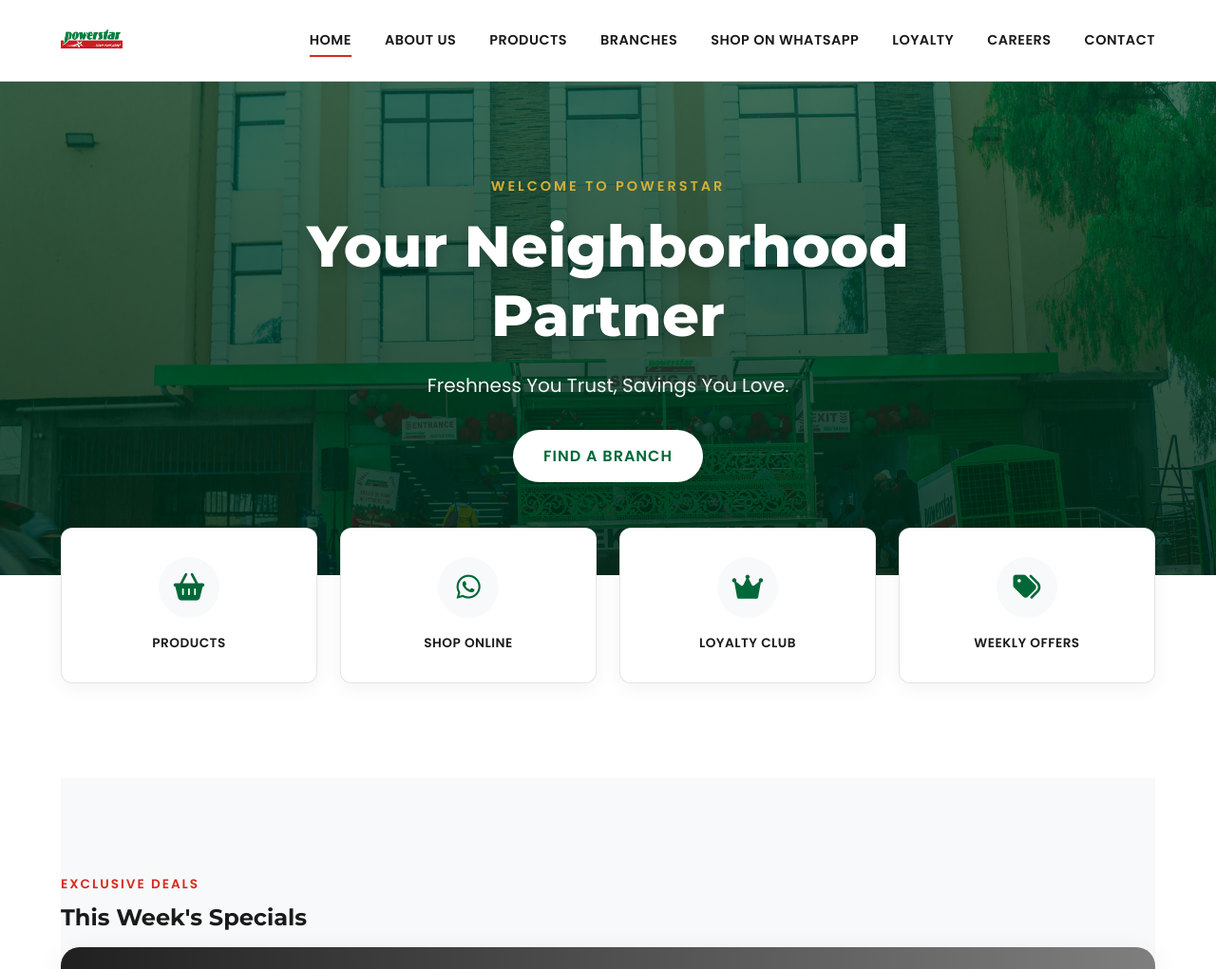
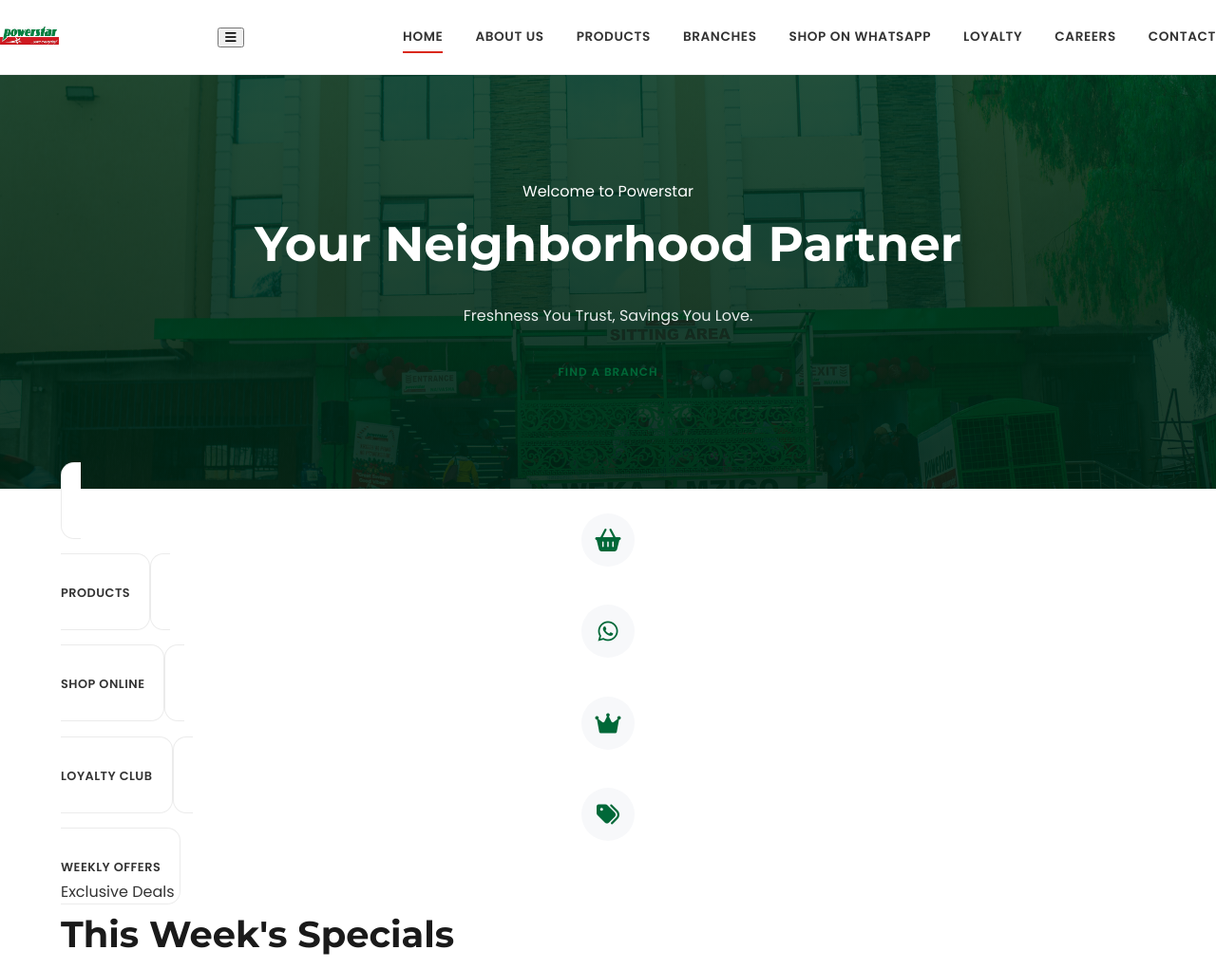
Before and after one commit to MarkTechKe-design/powerstar-website, a PHP site: page / in a window 1280 px wide. Shown: the top 1021 px of the page at 95% size. Run offline with PHP 8.4, Linux system fonts and the light colour scheme; grey boxes are pictures that could not be loaded.

Commit message:
Update style.css

```diff
--- a/css/style.css
+++ b/css/style.css
@@ -1,299 +1,410 @@
 /* ==========================================================================
-   POWERSTAR SUPERMARKETS - FINAL CORPORATE MASTER (V16.0)
-   Role: Senior Frontend Architect
-   CRITICAL FIXES:
-   1. Footer restored to Brand Green (removed unauthorized black).
-   2. grids rewritten with 'auto-fit' to ensure horizontal flow on desktop (fixes vertical products).
-   3. Increased spacing for less crowded, corporate feel.
+   POWERSTAR SUPERMARKETS – CORPORATE MASTER CSS (V18.0)
+   Role: Principal Frontend Architect
+   Intent: Board-ready, enterprise-grade retail UI
    ========================================================================== */
 
-/* --- 1. DESIGN TOKENS & CORE VARIABLES --- */
+
+/* ==========================================================================
+   1. DESIGN TOKENS (STRICT – DO NOT OVERRIDE CASUALLY)
+   ========================================================================== */
+
 :root {
-    /* === Brand Palette (Strict) === */
+    /* Brand */
     --ps-red: #DA291C;
     --ps-green: #006838;
-    --ps-gold: #D4AF37; /* Used sparingly for accents */
-    --ps-dark: #1A1A1A; /* Deep charcoal instead of pure black for softer text */
-    --ps-grey-light: #F8F9FA; /* Clean corporate background grey */
+    --ps-gold: #D4AF37;
 
-    /* === UI Colors === */
-    --bg-body: #FFFFFF;
-    --bg-white: #FFFFFF;
-    --text-main: #333333;
-    --text-muted: #666666;
-    --border-color: rgba(0, 0, 0, 0.1);
+    /* Neutrals */
+    --ps-dark: #1A1A1A;
+    --ps-text: #333333;
+    --ps-muted: #6B7280;
+    --ps-border: rgba(0,0,0,0.08);
+    --ps-bg-soft: #F7F8FA;
+    --ps-white: #FFFFFF;
 
-    /* === Dimensions & Spacing === */
-    --container-width: 1200px; /* Tighter, more controlled width */
-    --radius-md: 12px;
+    /* Layout */
+    --container-width: 1200px;
+    --radius-sm: 10px;
+    --radius-md: 14px;
     --radius-lg: 20px;
-    --section-spacing: 100px; /* Consistent deep spacing between sections */
 
-    /* === Animation & Depth === */
-    --transition-smooth: all 0.3s cubic-bezier(0.25, 0.8, 0.25, 1);
-    --shadow-soft: 0 5px 20px rgba(0, 0, 0, 0.05);
-    --shadow-card: 0 8px 30px rgba(0, 0, 0, 0.08);
-    --shadow-hover: 0 15px 40px rgba(0, 0, 0, 0.12);
+    /* Spacing Rhythm */
+    --space-xs: 12px;
+    --space-sm: 20px;
+    --space-md: 40px;
+    --space-lg: 80px;
+    --space-xl: 110px;
+
+    /* Motion */
+    --ease: cubic-bezier(0.25, 0.8, 0.25, 1);
+    --shadow-soft: 0 6px 20px rgba(0,0,0,0.05);
+    --shadow-card: 0 10px 30px rgba(0,0,0,0.08);
 }
 
-/* --- 2. GLOBAL RESET & TYPOGRAPHY --- */
+
+/* ==========================================================================
+   2. BASE RESET & TYPOGRAPHY
+   ========================================================================== */
+
 *, *::before, *::after { box-sizing: border-box; }
 
 body {
     margin: 0;
-    font-family: 'Poppins', sans-serif;
-    color: var(--text-main);
-    line-height: 1.7;
-    background-color: var(--bg-body);
+    font-family: 'Poppins', system-ui, sans-serif;
+    color: var(--ps-text);
+    line-height: 1.65;
+    background: var(--ps-white);
     -webkit-font-smoothing: antialiased;
 }
 
 h1, h2, h3, h4 {
     font-family: 'Montserrat', sans-serif;
+    color: var(--ps-dark);
+    margin: 0 0 16px;
     font-weight: 700;
-    color: var(--ps-dark);
-    margin-top: 0;
-    margin-bottom: 1rem;
-    line-height: 1.2;
 }
 
-a { text-decoration: none; color: inherit; transition: var(--transition-smooth); }
-img { max-width: 100%; display: block; }
-ul { list-style: none; padding: 0; margin: 0; }
+h1 { font-size: 3.2rem; }
+h2 { font-size: 2.4rem; }
+h3 { font-size: 1.25rem; }
+
+p {
+    margin: 0 0 20px;
+    color: var(--ps-muted);
+    font-size: 1rem;
+}
+
+a {
+    color: inherit;
+    text-decoration: none;
+    transition: color 0.2s var(--ease);
+}
+
+img {
+    max-width: 100%;
+    display: block;
+}
 
 .container {
     max-width: var(--container-width);
     margin: 0 auto;
     padding: 0 24px;
+}
+
+
+/* ==========================================================================
+   3. HEADER – STABLE, QUIET, EXECUTIVE
+   ========================================================================== */
+
+header {
+    position: sticky;
+    top: 0;
+    z-index: 1000;
+    background: rgba(255,255,255,0.97);
+    backdrop-filter: blur(8px);
+    border-bottom: 1px solid var(--ps-border);
+}
+
+.header-inner {
+    display: flex;
+    align-items: center;
+    justify-content: space-between;
+    height: 78px;
+}
+
+.logo img {
+    height: 52px;
+}
+
+.nav-menu {
+    display: flex;
+    gap: 34px;
+}
+
+.nav-menu a {
+    font-size: 0.85rem;
+    font-weight: 600;
+    text-transform: uppercase;
+    letter-spacing: 0.6px;
+    position: relative;
+}
+
+.nav-menu a::after {
+    content: '';
+    position: absolute;
+    left: 0;
+    bottom: -6px;
+    height: 2px;
+    width: 0;
+    background: var(--ps-red);
+    transition: width 0.25s ease;
+}
+
+.nav-menu a:hover::after,
+.nav-menu a.active::after {
     width: 100%;
 }
 
-/* --- 3. UTILITIES & ANIMATIONS --- */
-.reveal { opacity: 0; transform: translateY(30px); transition: all 0.8s ease-out; }
-.reveal.active { opacity: 1; transform: translateY(0); }
-@keyframes zoomIn { from { transform: scale(0.98); opacity: 0; } to { transform: scale(1); opacity: 1; } }
 
-.text-center { text-align: center; }
-.section-header { margin-bottom: 60px; text-align: center; }
-.section-subtitle {
-    display: block; color: var(--ps-red); font-weight: 700;
-    text-transform: uppercase; letter-spacing: 2px; font-size: 0.85rem; margin-bottom: 10px;
+/* ==========================================================================
+   4. HERO – AUTHORITY FIRST, NOT PROMOTION
+   ========================================================================== */
+
+.hero {
+    background:
+        linear-gradient(rgba(0,50,25,0.85), rgba(0,35,18,0.9)),
+        url('../assets/supermarket-bg.jpg') center/cover no-repeat;
+    padding: var(--space-xl) 0;
+    text-align: center;
+    color: white;
 }
 
-/* --- 4. HEADER (Clean Corporate) --- */
-header {
-    background: rgba(255,255,255,0.98);
-    backdrop-filter: blur(10px);
-    position: sticky;
-    top: 0;
-    z-index: 1000;
-    padding: 15px 0;
-    border-bottom: 1px solid var(--border-color);
-}
-
-.header-inner {
-    display: flex; justify-content: space-between; align-items: center;
-    max-width: var(--container-width); margin: 0 auto; padding: 0 24px;
-}
-
-.logo img { height: 55px; width: auto; }
-
-.nav-menu { display: flex; gap: 35px; }
-.nav-menu a {
-    font-weight: 600; font-size: 0.9rem; text-transform: uppercase;
-    letter-spacing: 0.5px; color: var(--ps-dark); position: relative;
-}
-.nav-menu a::after {
-    content: ''; position: absolute; width: 0; height: 2px;
-    bottom: -5px; left: 0; background: var(--ps-red); transition: 0.3s;
-}
-.nav-menu a:hover::after, .nav-menu a.active::after { width: 100%; }
-
-.mobile-toggle { display: none; font-size: 1.5rem; background: none; border: none; cursor: pointer; color: var(--ps-dark); }
-
-/* --- 5. HERO SECTION (Refined Hierarchy) --- */
-.hero {
-    position: relative;
-    /* Darkened overlay for better text contrast */
-    background-image: linear-gradient(rgba(0, 60, 30, 0.75), rgba(0, 40, 20, 0.85)), url('../assets/supermarket-bg.jpg');
-    background-size: cover; background-position: center; background-attachment: fixed;
-    min-height: 65vh; /* Slightly shorter for corporate feel */
-    display: flex; align-items: center; justify-content: center;
-    color: white; text-align: center; padding: 0 20px;
-}
-
-.hero-glass-card {
-    max-width: 850px; padding: 40px;
-    /* Removed glass effect border for cleaner look, relying on dark background */
-    animation: zoomIn 0.8s ease-out;
-}
-
-.hero-welcome-text {
-    color: var(--ps-gold); text-transform: uppercase; letter-spacing: 3px;
-    font-weight: 700; font-size: 0.9rem; margin-bottom: 15px; display: block;
+.hero span {
+    display: block;
+    color: var(--ps-gold);
+    font-size: 0.85rem;
+    letter-spacing: 3px;
+    text-transform: uppercase;
+    margin-bottom: 14px;
 }
 
 .hero h1 {
-    font-size: 3.8rem; color: white; margin-bottom: 20px; font-weight: 800;
-    text-shadow: 0 5px 15px rgba(0,0,0,0.2);
+    color: white;
+    margin-bottom: 20px;
 }
 
-.hero p { font-size: 1.25rem; color: rgba(255,255,255,0.95); font-weight: 400; max-width: 700px; margin: 0 auto 30px; }
-
-/* --- 6. MODERN GRIDS (CRITICAL FIX FOR VERTICAL PRODUCTS) --- */
-
-/* This is the key fix for the products page.
-   Using 'auto-fit' and 'minmax(280px, 1fr)' ensures that on wide screens,
-   items will arrange horizontally in as many columns as fit.
-   On narrow screens, they naturally stack vertically.
-*/
-.department-grid,
-.values-grid,
-.benefits-grid,
-.gallery-grid {
-    display: grid;
-    grid-template-columns: repeat(auto-fit, minmax(280px, 1fr));
-    gap: 40px; /* Generous spacing to prevent crowding */
-    margin-bottom: var(--section-spacing);
+.hero p {
+    max-width: 680px;
+    margin: 0 auto 32px;
+    color: rgba(255,255,255,0.9);
 }
 
-/* Quick Access needs stricter control to ensure 4 columns on desktop */
-.quick-access-grid {
+.hero-actions {
+    display: flex;
+    justify-content: center;
+    gap: 16px;
+    flex-wrap: wrap;
+}
+
+
+/* ==========================================================================
+   5. BUTTON SYSTEM – SINGLE SOURCE OF TRUTH
+   ========================================================================== */
+
+.btn {
+    padding: 14px 34px;
+    border-radius: 999px;
+    font-size: 0.75rem;
+    font-weight: 700;
+    letter-spacing: 1px;
+    text-transform: uppercase;
+    border: none;
+    cursor: pointer;
+    transition: transform 0.2s var(--ease), box-shadow 0.2s var(--ease);
+}
+
+.btn-primary {
+    background: var(--ps-red);
+    color: white;
+}
+
+.btn-primary:hover {
+    transform: translateY(-2px);
+    box-shadow: 0 6px 18px rgba(218,41,28,0.3);
+}
+
+.btn-outline {
+    background: white;
+    color: var(--ps-green);
+}
+
+.btn-outline:hover {
+    background: var(--ps-green);
+    color: white;
+}
+
+
+/* ==========================================================================
+   6. QUICK ACCESS – NAVIGATION, NOT FEATURES
+   ========================================================================== */
+
+.quick-access {
+    margin-top: -40px;
+    padding-bottom: var(--space-lg);
+}
+
+.quick-grid {
     display: grid;
     grid-template-columns: repeat(4, 1fr);
     gap: 24px;
 }
 
-/* --- 7. CARDS & UI COMPONENTS --- */
-
-/* Quick Access Cards (Home) */
-.quick-access-section { margin-top: -50px; position: relative; z-index: 20; padding-bottom: var(--section-spacing); }
 .quick-card {
-    background: white; padding: 30px 20px; border-radius: var(--radius-md);
-    text-align: center; box-shadow: var(--shadow-soft); transition: var(--transition-smooth);
-    border: 1px solid var(--border-color); display: flex; flex-direction: column; align-items: center;
-    height: 100%;
-}
-.quick-card:hover { transform: translateY(-5px); box-shadow: var(--shadow-hover); border-color: var(--ps-green); }
-.quick-icon {
-    font-size: 1.8rem; color: var(--ps-green); margin-bottom: 15px;
-    width: 64px; height: 64px; background: var(--ps-grey-light); border-radius: 50%;
-    display: flex; align-items: center; justify-content: center; transition: 0.3s;
-}
-.quick-card:hover .quick-icon { background: var(--ps-green); color: white; }
-.quick-label { font-weight: 700; font-size: 0.85rem; text-transform: uppercase; letter-spacing: 0.5px; color: var(--ps-dark); }
-
-/* Standard Content/Product Cards */
-.dept-card, .value-card, .benefit-item, .blog-card {
-    background: white; border-radius: var(--radius-md); overflow: hidden;
-    box-shadow: var(--shadow-card); border: 1px solid var(--border-color);
-    transition: var(--transition-smooth); display: flex; flex-direction: column;
-    height: 100%; /* Ensures equal height in grid */
-}
-.dept-card:hover, .value-card:hover, .benefit-item:hover, .blog-card:hover {
-    transform: translateY(-8px); box-shadow: var(--shadow-hover);
+    background: white;
+    border: 1px solid var(--ps-border);
+    border-radius: var(--radius-md);
+    padding: 28px 20px;
+    text-align: center;
 }
 
-/* Value/Benefit Specifics */
-.value-card, .benefit-item { padding: 35px; text-align: left; }
-.icon-circle, .benefit-icon {
-    width: 60px; height: 60px; background: var(--ps-grey-light); color: var(--ps-green);
-    border-radius: 50%; display: flex; align-items: center; justify-content: center;
-    font-size: 1.8rem; margin-bottom: 20px;
+.quick-icon {
+    width: 56px;
+    height: 56px;
+    margin: 0 auto 14px;
+    background: var(--ps-bg-soft);
+    color: var(--ps-green);
+    border-radius: 50%;
+    display: flex;
+    align-items: center;
+    justify-content: center;
+    font-size: 1.5rem;
 }
 
-/* Buttons */
-.btn, .btn-primary, .btn-white, .btn-whatsapp {
-    display: inline-flex; align-items: center; justify-content: center; gap: 10px;
-    padding: 14px 32px; border-radius: 50px; font-weight: 700; text-transform: uppercase;
-    letter-spacing: 1px; transition: 0.3s; border: none; cursor: pointer;
+.quick-label {
+    font-size: 0.8rem;
+    font-weight: 700;
+    letter-spacing: 0.5px;
+    text-transform: uppercase;
 }
-/* Primary Brand Button */
-.btn-primary { background: var(--ps-red); color: white; }
-.btn-primary:hover { background: #b01e14; transform: translateY(-2px); box-shadow: 0 5px 15px rgba(218, 41, 28, 0.3); }
 
-/* White/Hero Button */
-.btn-white { background: white; color: var(--ps-green); font-weight: 800; box-shadow: 0 4px 20px rgba(0,0,0,0.1); }
-.btn-white:hover { background: var(--ps-green); color: white; transform: translateY(-2px); }
 
-/* WhatsApp Button */
-.btn-whatsapp { background: #25D366; color: white; }
-.btn-whatsapp:hover { background: #1ebc57; transform: translateY(-2px); box-shadow: 0 5px 15px rgba(37, 211, 102, 0.3); }
+/* ==========================================================================
+   7. OFFERS SLIDER – INFORMATIONAL, CONTROLLED
+   ========================================================================== */
 
-/* --- 8. SECTIONS: SLIDER & HOW IT WORKS --- */
-.offers-slider-section { padding: var(--section-spacing) 0; background: var(--ps-grey-light); }
-.slider-container {
-    position: relative; max-width: 1200px; margin: 0 auto;
-    border-radius: var(--radius-lg); overflow: hidden; box-shadow: var(--shadow-card);
+.offers {
+    background: var(--ps-bg-soft);
+    padding: var(--space-lg) 0;
 }
-.slider-track { display: flex; transition: transform 0.5s ease-in-out; height: 480px; }
+
+.slider {
+    overflow: hidden;
+    border-radius: var(--radius-lg);
+    box-shadow: var(--shadow-card);
+}
+
 .slide {
-    min-width: 100%; position: relative; display: flex; align-items: center; justify-content: left; /* Left align corporate text */
-    padding: 0 80px; background-size: cover; background-position: center;
+    min-height: 420px;
+    padding: 0 80px;
+    display: flex;
+    align-items: center;
+    background-size: cover;
+    background-position: center;
+    position: relative;
 }
-/* Standardized Slide Backgrounds */
-.slide-1 { background-image: url('../assets/promo1.jpg'); }
-.slide-2 { background-image: url('../assets/promo2.jpg'); }
-.slide-3 { background-image: url('../assets/promo3.jpg'); }
 
-.slide::before { content: ''; position: absolute; inset: 0; background: linear-gradient(to right, rgba(0,0,0,0.8) 0%, rgba(0,0,0,0.2) 100%); }
-.slide-content { position: relative; z-index: 2; max-width: 600px; color: white; text-align: left; }
-.offer-tag { display: inline-block; background: var(--ps-red); color: white; padding: 5px 15px; font-weight: 700; text-transform: uppercase; font-size: 0.8rem; margin-bottom: 15px; border-radius: 4px; }
-.slide h2 { font-size: 3rem; color: white; margin-bottom: 15px; line-height: 1.1; }
-.slide p { font-size: 1.1rem; margin-bottom: 30px; opacity: 0.9; }
+.slide::before {
+    content: '';
+    position: absolute;
+    inset: 0;
+    background: linear-gradient(to right, rgba(0,0,0,0.8), rgba(0,0,0,0.2));
+}
 
-/* How It Works - Horizontal Flow */
-.how-it-works-section { padding: var(--section-spacing) 0; text-align: center; }
-.steps-container { display: flex; justify-content: center; gap: 40px; margin-top: 50px; }
-.step-item { flex: 1; max-width: 280px; display: flex; flex-direction: column; align-items: center; }
-.step-icon-circle { width: 80px; height: 80px; font-size: 2rem; margin-bottom: 20px; background: white; border: 2px solid var(--border-color); color: var(--ps-green); box-shadow: var(--shadow-soft); }
+.slide-content {
+    position: relative;
+    max-width: 560px;
+    color: white;
+}
 
-/* --- 9. FOOTER (CRITICAL FIX: BRAND COLORS) --- */
+.slide h2 {
+    color: white;
+}
+
+.slide p {
+    color: rgba(255,255,255,0.9);
+}
+
+
+/* ==========================================================================
+   8. HOW IT WORKS – OPERATIONAL CLARITY
+   ========================================================================== */
+
+.how-it-works {
+    padding: var(--space-lg) 0;
+    text-align: center;
+}
+
+.steps {
+    display: flex;
+    justify-content: center;
+    gap: 48px;
+    margin-top: 50px;
+}
+
+.step {
+    max-width: 260px;
+}
+
+.step-icon {
+    width: 72px;
+    height: 72px;
+    margin: 0 auto 18px;
+    border-radius: 50%;
+    background: white;
+    border: 1px solid var(--ps-border);
+    display: flex;
+    align-items: center;
+    justify-content: center;
+    color: var(--ps-green);
+    font-size: 1.8rem;
+}
+
+
+/* ==========================================================================
+   9. FOOTER – STABILITY & TRUST
+   ========================================================================== */
+
 footer {
-    /* FIX: Changed from black to brand green */
     background: var(--ps-green);
     color: white;
-    padding: 80px 0 30px;
+    padding: var(--space-lg) 0 40px;
+    border-top: 8px solid var(--ps-red);
     text-align: center;
-    /* Added red top border for brand identity */
-    border-top: 8px solid var(--ps-red);
 }
-.footer-content h4 { color: white; text-transform: uppercase; letter-spacing: 1px; margin-bottom: 25px; }
-.icons-container a {
-    display: inline-flex; width: 44px; height: 44px; align-items: center; justify-content: center;
-    background: rgba(255,255,255,0.1); color: white; border-radius: 50%; margin: 0 8px;
-    transition: 0.3s; border: 1px solid rgba(255,255,255,0.15);
+
+footer h4 {
+    font-size: 0.9rem;
+    text-transform: uppercase;
+    letter-spacing: 1px;
+    margin-bottom: 20px;
 }
-.icons-container a:hover { background: var(--ps-red); border-color: var(--ps-red); transform: translateY(-3px); }
-.copyright p { opacity: 0.7; font-size: 0.9rem; margin-top: 40px; }
 
-/* --- 10. RESPONSIVE BREAKPOINTS --- */
+.footer-icons a {
+    width: 44px;
+    height: 44px;
+    margin: 0 8px;
+    border-radius: 50%;
+    display: inline-flex;
+    align-items: center;
+    justify-content: center;
+    background: rgba(255,255,255,0.12);
+    color: white;
+}
+
+.footer-icons a:hover {
+    background: var(--ps-red);
+}
+
+footer p {
+    margin-top: 40px;
+    font-size: 0.85rem;
+    opacity: 0.75;
+}
+
+
+/* ==========================================================================
+   10. RESPONSIVE
+   ========================================================================== */
+
 @media (max-width: 900px) {
-    .quick-access-grid { grid-template-columns: repeat(2, 1fr); }
-    .hero h1 { font-size: 3rem; }
+    .quick-grid { grid-template-columns: repeat(2, 1fr); }
+    .steps { flex-direction: column; align-items: center; }
 }
 
 @media (max-width: 768px) {
-    .mobile-toggle { display: block; }
-    .nav-menu {
-        display: none; flex-direction: column; position: absolute; top: 100%; left: 0; width: 100%;
-        background: white; padding: 30px 20px; box-shadow: 0 10px 30px rgba(0,0,0,0.1); border-top: 1px solid var(--border-color);
-    }
-    .nav-menu.active { display: flex; }
-    .nav-menu a { font-size: 1rem; padding: 10px 0; border-bottom: 1px solid #eee; }
-    .nav-menu a::after { display: none; } /* Remove underline hover on mobile */
-
-    .hero { min-height: auto; padding: 140px 20px 80px; background-attachment: scroll; }
-    .hero h1 { font-size: 2.5rem; }
-
-    .slider-track { height: auto; min-height: 450px; }
-    .slide { padding: 40px 20px; justify-content: center; text-align: center; }
-    .slide-content { text-align: center; }
-    .slide h2 { font-size: 2rem; }
-    .slider-arrow { display: none; } /* Hide arrows on mobile */
-
-    .steps-container { flex-direction: column; align-items: center; gap: 50px; }
-
-    /* Ensure grids stack on mobile if they haven't already */
-    .quick-access-grid { grid-template-columns: repeat(2, 1fr); gap: 15px; }
+    h1 { font-size: 2.4rem; }
+    h2 { font-size: 1.9rem; }
+    .slide { padding: 40px 24px; text-align: center; }
+    .slide-content { margin: 0 auto; }
 }
```
